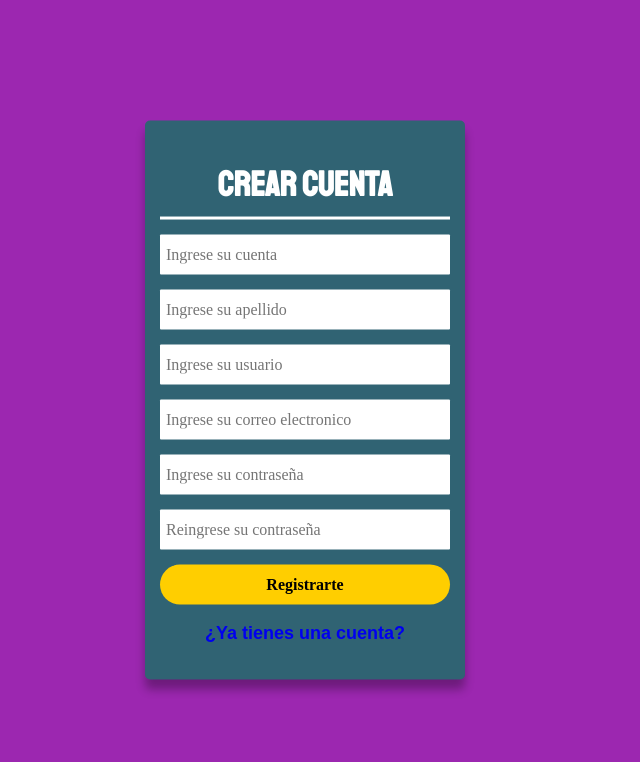
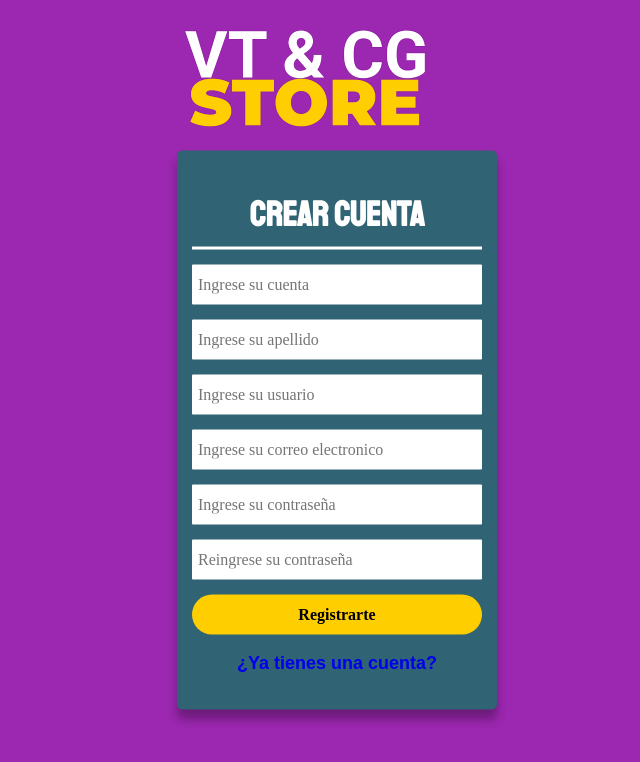
Before and after one commit to cesargmc/ProyectoTienda, a PHP site: page /crearcuenta.html in a window 1280 px wide. Shown: the top 762 px of the page, without its empty margins (335-975 px from the left). Run offline with PHP 8.4, Linux system fonts and the light colour scheme.

Commit message:
Agregue el icono de la pagina, en las paginas de crear cuenta y iniciar sesion

```diff
--- a/crearcuenta.html
+++ b/crearcuenta.html
@@ -9,6 +9,12 @@
     <link rel="stylesheet" href="css/style.css">
 </head>
 <body>
+    <header class="header">
+        <a href="index.html">
+            <img class="header__logo" src="img/logo.png" alt="Logotipo">
+        </a>
+    </header>
+
     <form action="">
         <h1>Crear cuenta</h1>
         <input type="text" placeholder="Ingrese su cuenta">
--- a/css/style.css
+++ b/css/style.css
@@ -214,8 +214,8 @@ form{
     min-width: 280px;
     max-width: 25%;
     width: 25%;
-    top: 50%;
-    left: 50%;
+    top: 430px;
+    left: 672px;
     transform: translate(-50%, -50%);
     padding: 15px;
     box-shadow: 0 1rem 1rem rgb(0, 0, 0, 0.3);
--- a/iniciosesion.html
+++ b/iniciosesion.html
@@ -9,6 +9,12 @@
     <link rel="stylesheet" href="css/style.css">
 </head>
 <body>
+    <header class="header">
+        <a href="index.html">
+            <img class="header__logo" src="img/logo.png" alt="Logotipo">
+        </a>
+    </header>
+
     <form action="">
         <h1>Iniciar Sesion </h1>
         <input type="text" placeholder="Ingrese su usuario">
```
